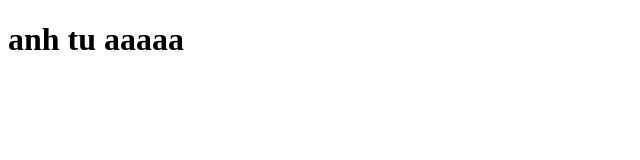
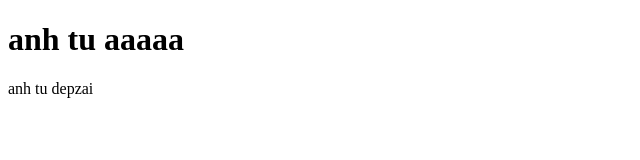
Before and after one commit to nguyenanhtu2003/tudz, a plain HTML site: page html.html in a window 1280 px wide. Shown: the whole page, without its empty margins (0-640 px from the left). Drawn offline with Linux system fonts and the light colour scheme.

Commit message:
Update html.html

```diff
--- a/html.html
+++ b/html.html
@@ -8,5 +8,6 @@
 </head>
 <body>
     <h1>anh tu aaaaa</h1>
+    <p>  anh tu depzai</p>
 </body>
 </html>
```
